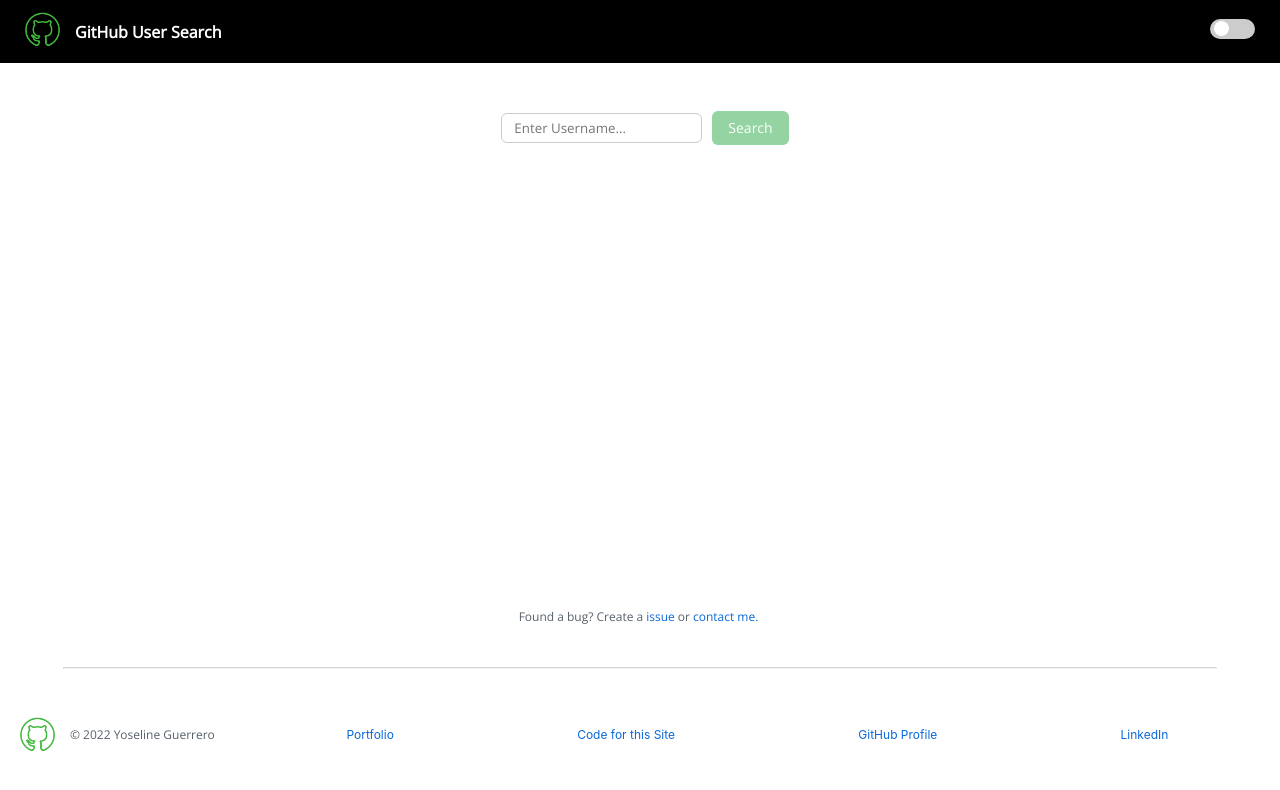
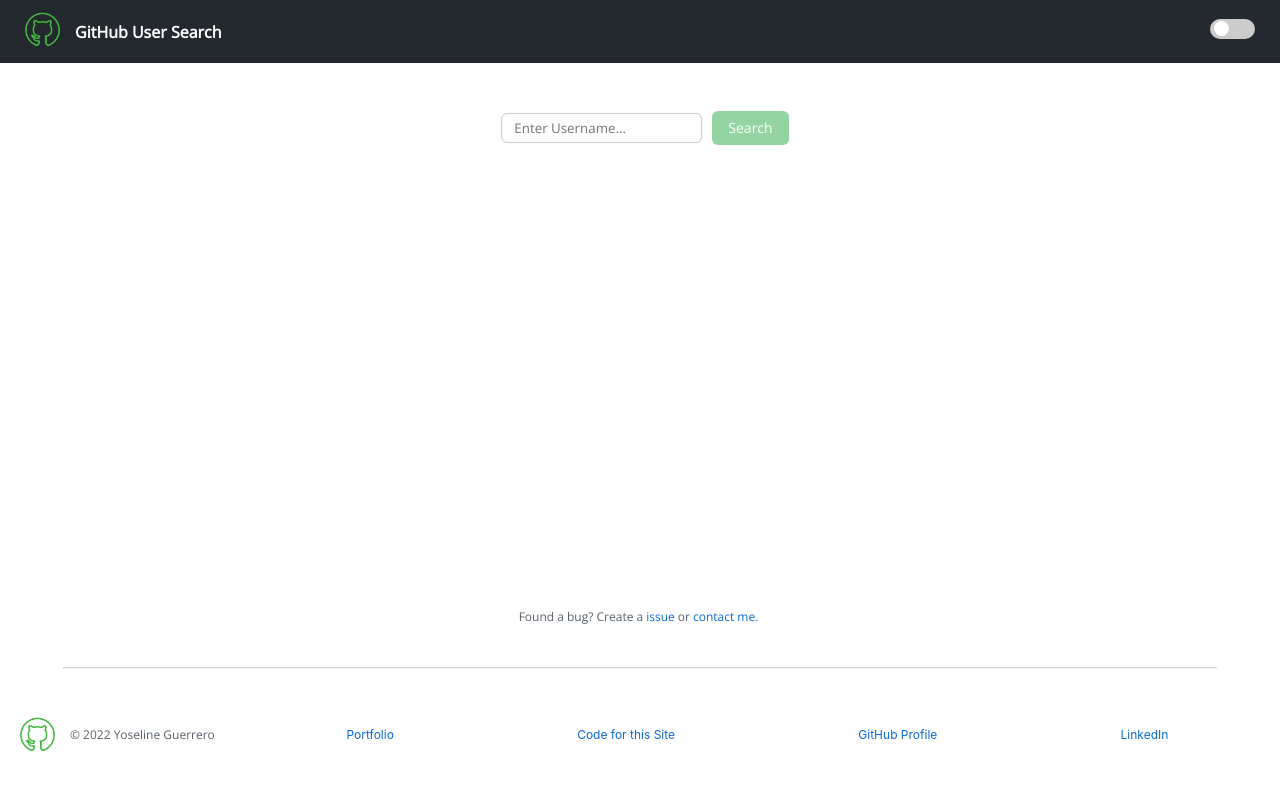
Before and after one commit to YoselineGuerrero/github-user-search, a React (Create React App) app in the folder api-practice/: page /#/ in a window 1280 px wide. Shown: the top 790 px of the page. Built offline with nearby package versions, Linux system fonts and the light colour scheme; no server answers.

Commit message:
color palette updated

```diff
--- a/api-practice/src/Components/Gists.js
+++ b/api-practice/src/Components/Gists.js
@@ -17,7 +17,7 @@ export default function Gists(user){
   return(
     <div style={gists.length > 0 ? {} : { display: 'none' }}>
       <hr/>
-      <h2>Gists</h2>
+      <h2 className='text-color'>Gists</h2>
       <div className="grid-container-repo">
         {gists.map((gist) => (
           <div className="grid-item-repo" key={gist.description}>
@@ -25,7 +25,7 @@ export default function Gists(user){
               <p>Created: {gist.created_at.substring(0, 10)}</p>
               <p>Updated: {gist.updated_at.substring(0, 10)}</p>
             </div>
-            <p>Description: {gist.description}</p>
+            <p className='sub-color'>Description: {gist.description}</p>
             <div>
               <a href={gist.html_url} target="_blank" rel="noreferrer">
                 <button className='button-repo'>Code</button>
--- a/api-practice/src/Components/Profile.js
+++ b/api-practice/src/Components/Profile.js
@@ -23,9 +23,9 @@ export default function Profile(username){
      <h2 style={{ color: 'red', display: 'flex', justifyContent: 'center', margin:'10px' }}>{user.message}</h2>
 
       <img className='user-img' src={user.avatar_url} alt='GitHub user profile' style={user.avatar_url ? {} : { display: 'none' }}></img>
-      <h2>{user.name}</h2>
+      <h2 className='text-color'>{user.name}</h2>
       <p id='username'>{user.login}</p>
-      <p>{user.bio}</p>
+      <p className='text-color'>{user.bio}</p>
       <div className='center-f'>
         <img src={people} width="16" height="16" alt='people icon' style={user.login ? {} : { display: 'none' }}></img>
         <span className='number'>{user.followers}</span>
--- a/api-practice/src/Components/Repos.js
+++ b/api-practice/src/Components/Repos.js
@@ -18,7 +18,7 @@ export default function Repos(user){
   return(
     <div style={repos.length > 0 ? {} : { display: 'none' }}>
       <hr/>
-      <h2>Repos</h2>
+      <h2 className='text-color'>Repos</h2>
       <div className="grid-container-repo">
         {repos.map((repo) => (
           <div className="grid-item-repo" key={repo.name}>
@@ -37,10 +37,10 @@ export default function Repos(user){
               <span className={repo.language} id='dot'></span>
               <span id='name'>{repo.language}</span>
             </div>
-            <p>Description: {repo.description}</p>
+            <p className='sub-color'>Description: {repo.description}</p>
             <div id="repo-tag">
             {repo.topics.map((topic) => (
-              <span className='tag' key={topic}><p>{topic}</p></span>
+              <span className='tag' key={topic}><b>{topic}</b></span>
             ))}
             </div>
             <div id='repo-button-box'>
--- a/api-practice/src/mainPage.css
+++ b/api-practice/src/mainPage.css
@@ -1,12 +1,19 @@
 @import url('https://fonts.googleapis.com/css2?family=Open+Sans:wght@300;400&display=swap');
 
 :root {
-  --primary-color: black;
+  --primary-color: #24292f;
   --sub-color: #57606a;
   --link-color: #0969da;
   --text-color: #24292f;
   --body-color: white;
   --border-color: #d0d7de;
+  --tag-backgroud: #DDF4FF;
+  --tag-color: #58a6ff;
+  --button-background: #f6f8fa;
+  --button-background-hover: #f3f4f6;
+  --button-border-hover: rgba(27,31,36,0.15);
+  --repo-button-disabled-color: #8c959f;
+  --repo-button-border-disabled-color: #1b1f2426;
 }
 
 [data-theme="dark"] {
@@ -16,6 +23,21 @@
   --text-color: #c9d1d9;
   --body-color: #0d1117;
   --border-color: #30363d;
+  --tag-backgroud: rgba(56,139,253,0.15);
+  --tag-color: #58a6ff;
+  --button-background: #21262d;
+  --button-background-hover: #30363d;
+  --button-border-hover: #8b949e;
+  --repo-button-disabled-color: #484f58;
+  --repo-button-border-disabled-color: rgb(49 75 101 / 10%);
+}
+
+.text-color {
+  color: var(--text-color);
+}
+
+.sub-color {
+  color: var(--sub-color);
 }
 
 #container {
@@ -80,6 +102,7 @@
 .user-info {
   color: var(--text-color);
   font-size: 14px;
+  margin-top: .3em;
 }
 
 #footer-menu {
@@ -309,7 +332,7 @@ button {
 }
 
 .button-repo {
-  background-color: #f6f8fa;
+  background-color: var(--button-background);
   color: var(--text-color);
   border:1px solid  #1b1f2426;
   margin: 3px;
@@ -317,16 +340,18 @@ button {
 }
 
 .button-repo:disabled {
-  background-color: #f6f8fa;
-  color: #8c959f;
-  border:1px solid  #1b1f2426;
+  background-color: var(--button-background);
+  color: var(--repo-button-disabled-color);
+  border:1px solid  var(--repo-button-border-disabled-color);
   margin: 3px;
   padding: 5px 16px;
   cursor: default;
 }
 
 .button-repo:disabled:hover {
-  background-color: #f6f8fa;
+  background-color: var(--button-background);
+  color: var(--repo-button-disabled-color);
+  border:1px solid  var(--repo-button-border-disabled-color);
 }
 
 #repo-button-box {
@@ -336,7 +361,8 @@ button {
 }
 
 .button-repo:hover{
-  background: var(--border-color);
+  border-color: var(--button-border-hover);
+  background: var(--button-background-hover);
 }
 
 .button-profile:hover{
@@ -395,17 +421,16 @@ button:disabled:hover {
   line-height: 30px;
 }
 
-.tag{
+.tag {
   display: flex;
   border-radius: 2em;
-  padding-left: 10px;
-  padding-right: 10px;
-  padding-top: 1px;
-  padding-bottom: 2px;
+  padding-left: 11px;
+  padding-right: 11px;
+  padding-top: 2px;
+  padding-bottom: 4px;
   margin: 3px;
-  background-color: #DDF4FF;
-  color: var(--link-color);
-  font-weight: 500;
+  background-color: var(--tag-backgroud);
+  color: var(--tag-color);
   font-size: 12px;
 }
 
```
